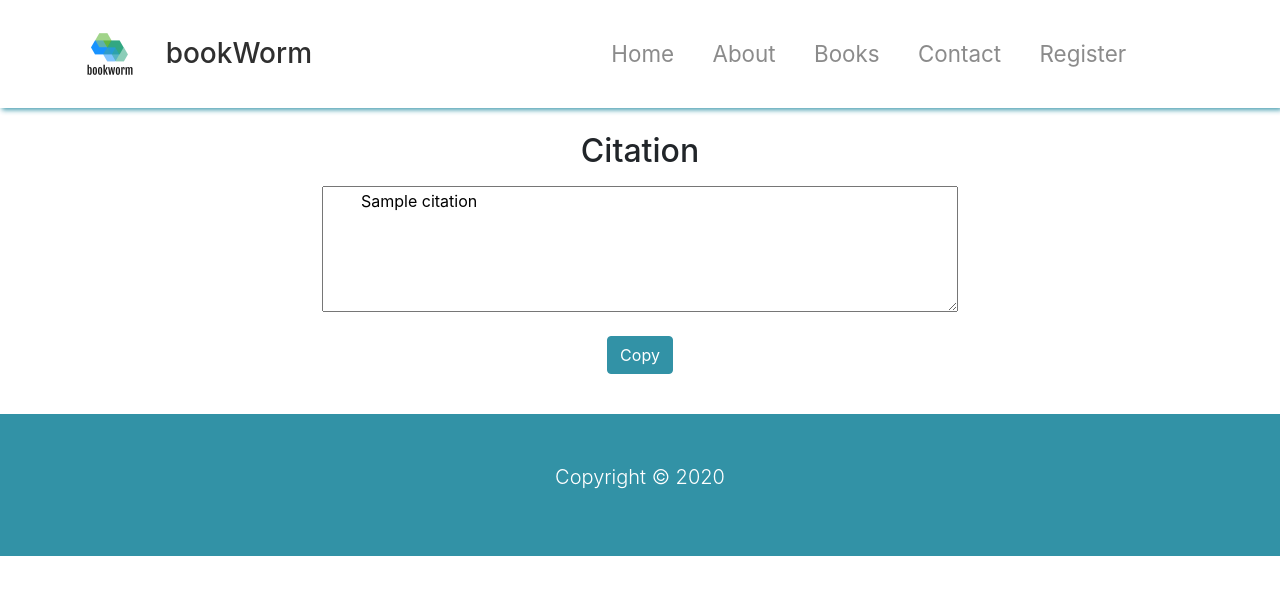
After one commit to Zidane33/BookWorm-backend, a Flask app: template app/templates/cite.html in a window 1280 px wide. The commit adds this page. Shown: the top 595 px of the page. Run offline with Flask 2, Linux system fonts and the light colour scheme; the template is opened without the code that fills it: most values are stand-ins (such as "Sample title", 1, 10 or a date in 2020); some libraries are stand-ins or nearby versions.

Commit message:
finished cite apa functionality, created view

```diff
--- a/app/routes.py
+++ b/app/routes.py
@@ -137,8 +137,10 @@ def cite():
     bookId = books['items'][0]['id']
     book = api(bookId)
     title = book['title']
-    author = book['author']
-    publishDate = book['publishDate']
+    author = book['author'].split()
+    firstName = author[0]
+    lastName = author[1]
+    publishDate = book['publishDate'][:4]
     publisher = book['publisher']
-    citation = f"{author}.({publishDate}). {title}. {publisher}"
-    return jsonify(citation), 200
+    citation = f"{lastName}, {firstName} ({publishDate}). {title}. {publisher}"
+    return render_template('cite.html', citation=citation)
--- /dev/null
+++ b/app/templates/cite.html
@@ -0,0 +1,26 @@
+{% extends 'layout.html' %}
+{% block content %}
+<div class="container text-center py-4">
+    <h2>Citation</h2>
+    <textarea name="" id="citation" cols="60" rows="5" class="my-2" value={{citation}}>
+        {{citation}}
+    </textarea>
+    <button id="button" onClick="copy()" class="btn btn-primary d-block mx-auto my-3">Copy</button>
+</div>
+{% endblock %}
+{% block script %}
+<script>
+    function copy() {
+        const citation = document.getElementById('citation');
+        citation.select();
+        document.execCommand('copy')
+    }
+    $(document).ready(() => {
+        $('#button').tooltip({
+            title: 'Copied!',
+            trigger: 'click',
+            placement: 'auto'
+        })
+    })
+</script>
+{% endblock script%}
--- a/app/templates/dashboard.html
+++ b/app/templates/dashboard.html
@@ -69,7 +69,7 @@
                                         <input type="hidden" name="isbnToSearch" value="{{book.isbn}}">
                                         <button type="submit" class="btn btn-secondary btn-sm">
                                             <i class="fas fa-angle-double-right"></i>
-                                            Cite
+                                            Cite in APA
                                         </button>
                                     </form>
                                 </td>
--- a/app/templates/layout.html
+++ b/app/templates/layout.html
@@ -78,5 +78,6 @@
     <script>
       $("#year").text(new Date().getFullYear());
     </script>
+    {% block script %} {% endblock script %}
   </body>
 </html>
```
